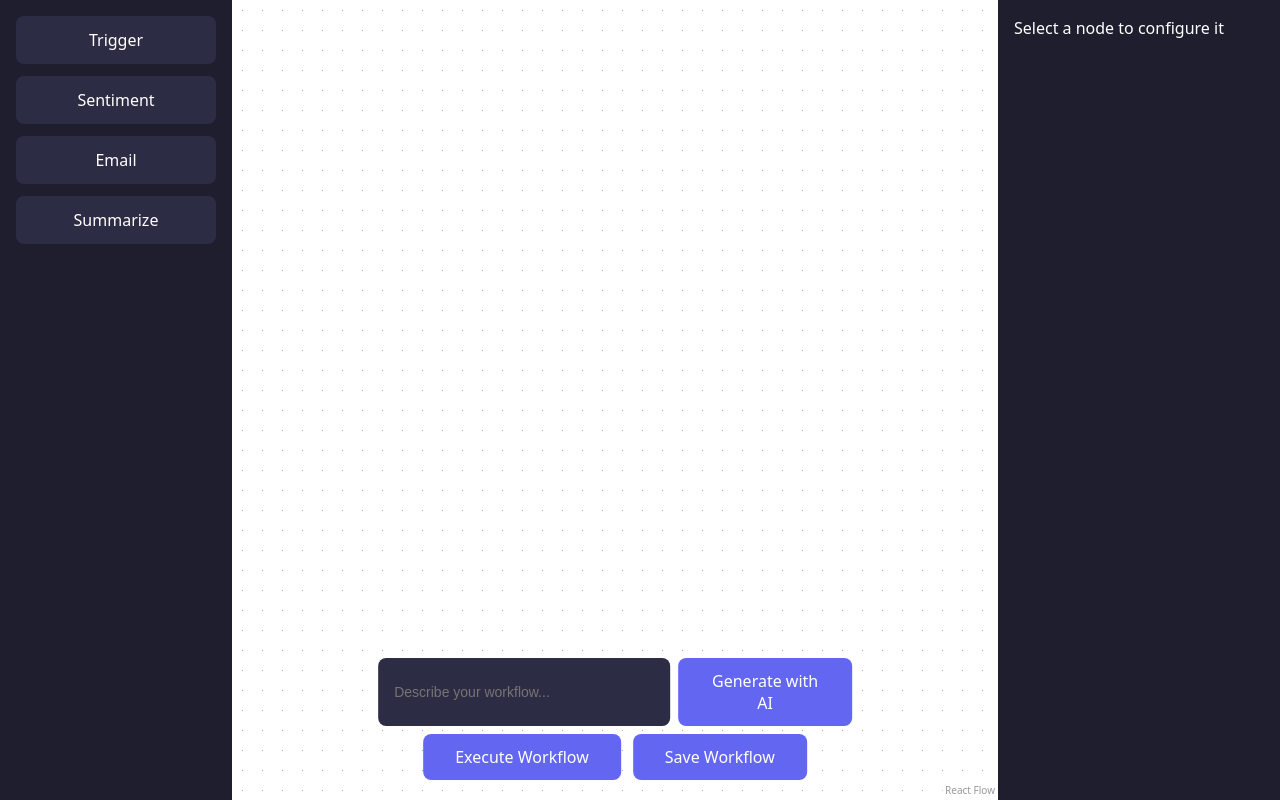
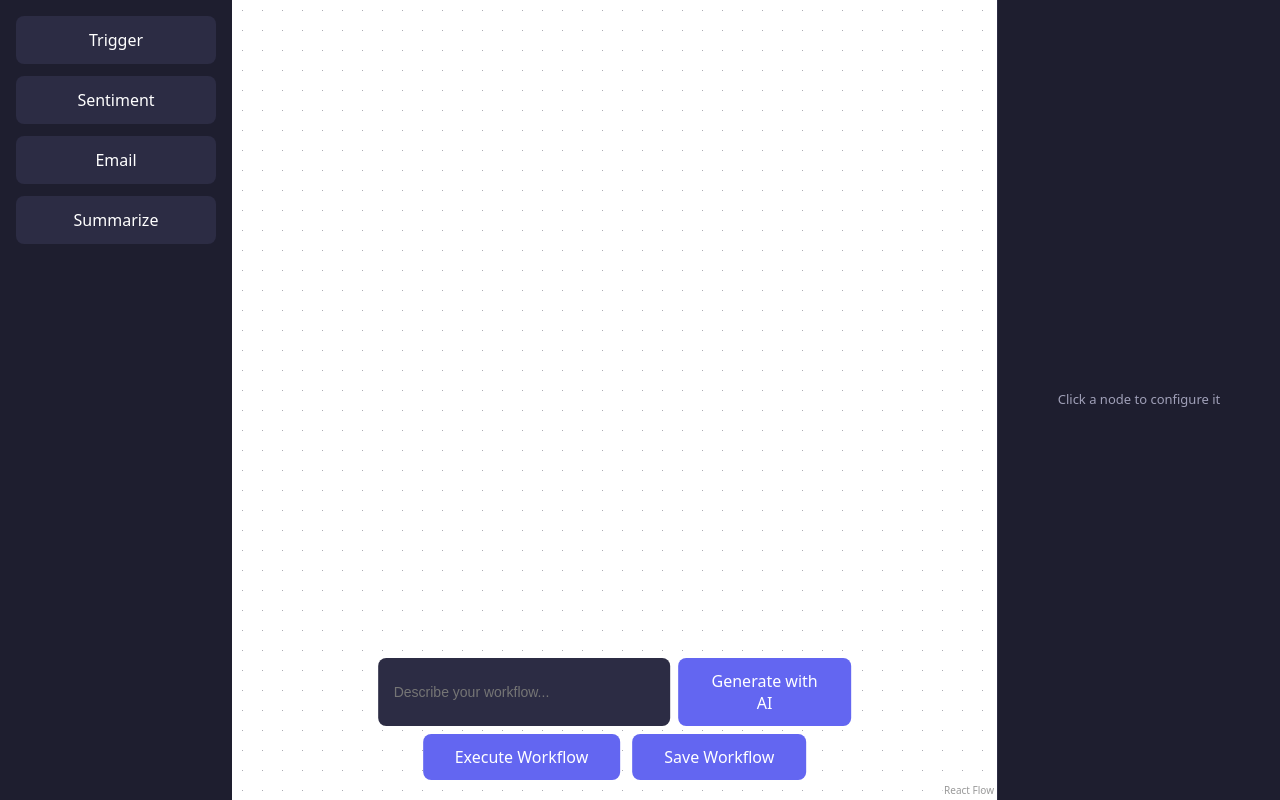
Before and after one commit to Rasuib/ai-workflow, a React (Vite) app in the folder client/: page / in a window 1280 px wide. Built offline with nearby package versions, Linux system fonts and the light colour scheme.

Commit message:
UI changes

```diff
--- a/client/src/components/ConfigPanel.jsx
+++ b/client/src/components/ConfigPanel.jsx
@@ -1,52 +1,138 @@
+const inputStyle = {
+  width: '100%',
+  padding: '8px 10px',
+  background: '#2c2c44',
+  border: '1px solid #3f3f5a',
+  borderRadius: '6px',
+  color: 'white',
+  fontSize: '13px',
+  boxSizing: 'border-box',
+  outline: 'none',
+};
 
+const labelStyle = {
+  display: 'block',
+  fontSize: '11px',
+  color: '#a0a0b8',
+  marginBottom: '4px',
+  textTransform: 'uppercase',
+  letterSpacing: '0.05em',
+};
+
+const fieldStyle = {
+  marginBottom: '14px',
+};
+
+const typeColors = {
+  trigger: '#4CAF50',
+  sentiment: '#2196F3',
+  email: '#FF9800',
+  summarize: '#9C27B0',
+};
 
 const ConfigPanel = ({ selectedNode, setNodes }) => {
   const handleChange = (field, value) => {
-    setNodes((nodes) => nodes.map((n) =>
+    setNodes((nodes) =>
+      nodes.map((n) =>
         n.id === selectedNode.id
           ? { ...n, data: { ...n.data, [field]: value } }
           : n
-    ));
+      )
+    );
   };
-
 
   if (!selectedNode) {
     return (
-            <div style={{ width: '250px', background: '#1e1e2f', color: 'white', padding: '16px' }}>
-                Select a node to configure it
+      <div style={{
+        width: '250px',
+        background: '#1e1e2f',
+        borderLeft: '1px solid #2c2c44',
+        color: '#a0a0b8',
+        padding: '20px 16px',
+        fontSize: '13px',
+        display: 'flex',
+        alignItems: 'center',
+        justifyContent: 'center',
+        textAlign: 'center',
+      }}>
+        Click a node to configure it
       </div>
     );
   }
 
+  const accentColor = typeColors[selectedNode.type] || '#6366f1';
+
   return (
-        <div style={{ width: '250px', background: '#1e1e2f', color: 'white', padding: '16px' }}>
-            <h3 style={{ marginBottom: '12px' }}>Configure Node</h3>
+    <div style={{
+      width: '250px',
+      background: '#1e1e2f',
+      borderLeft: '1px solid #2c2c44',
+      color: 'white',
+      padding: '20px 16px',
+      display: 'flex',
+      flexDirection: 'column',
+    }}>
+      {/* Header */}
+      <div style={{ marginBottom: '20px' }}>
+        <div style={{
+          fontSize: '10px',
+          color: accentColor,
+          textTransform: 'uppercase',
+          letterSpacing: '0.1em',
+          marginBottom: '4px',
+        }}>
+          {selectedNode.type}
+        </div>
+        <div style={{ fontSize: '15px', fontWeight: '600' }}>
+          Configure Node
+        </div>
+      </div>
+
+      <div style={{ borderTop: '1px solid #2c2c44', paddingTop: '16px' }}>
         {selectedNode.type === 'trigger' && (
-    <div>
-        <label>Input Text:</label>
+          <div style={fieldStyle}>
+            <label style={labelStyle}>Input Text</label>
             <input
               type="text"
               value={selectedNode.data.text || ''}
               onChange={(e) => handleChange('text', e.target.value)}
+              placeholder="Enter trigger text..."
+              style={inputStyle}
             />
           </div>
         )}
+
         {selectedNode.type === 'email' && (
-    <div>
-        <label>Recipient Email:</label>
+          <>
+            <div style={fieldStyle}>
+              <label style={labelStyle}>Recipient Email</label>
               <input
                 type="email"
                 value={selectedNode.data.to || ''}
                 onChange={(e) => handleChange('to', e.target.value)}
+                placeholder="recipient@example.com"
+                style={inputStyle}
               />
-        <label>Subject:</label>
+            </div>
+            <div style={fieldStyle}>
+              <label style={labelStyle}>Subject</label>
               <input
                 type="text"
                 value={selectedNode.data.subject || ''}
                 onChange={(e) => handleChange('subject', e.target.value)}
+                placeholder="Email subject..."
+                style={inputStyle}
               />
             </div>
+          </>
         )}
+
+        {(selectedNode.type === 'sentiment' || selectedNode.type === 'summarize') && (
+          <div style={{ color: '#a0a0b8', fontSize: '12px', lineHeight: '1.5' }}>
+            This block has no configuration. It automatically processes the text passed from the previous node.
+          </div>
+        )}
+      </div>
     </div>
   );
 };
```
Lines whose indentation alone changed are shown as unchanged.
